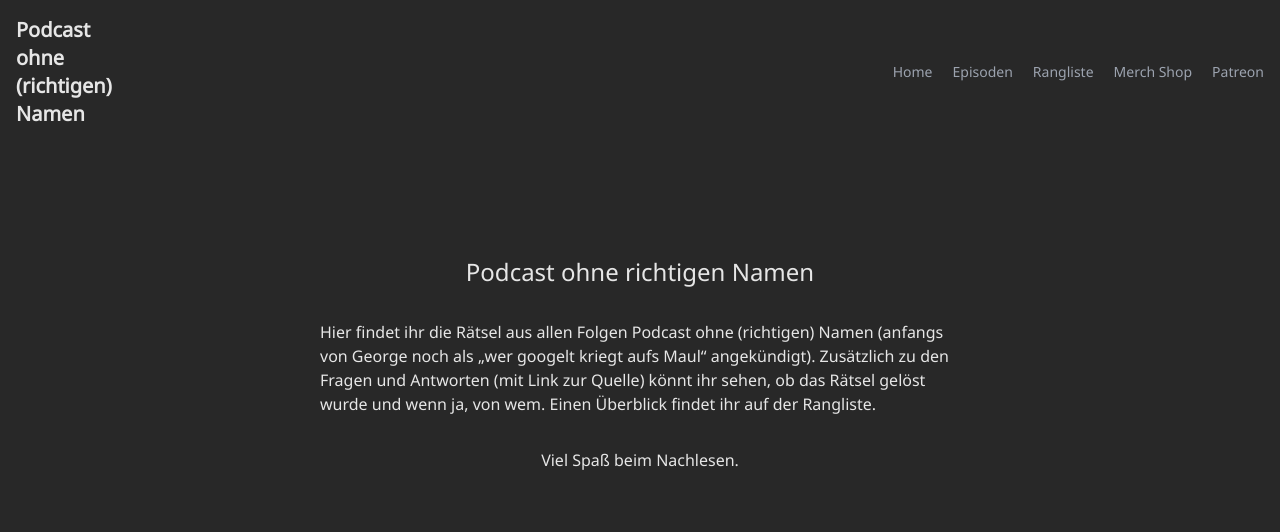
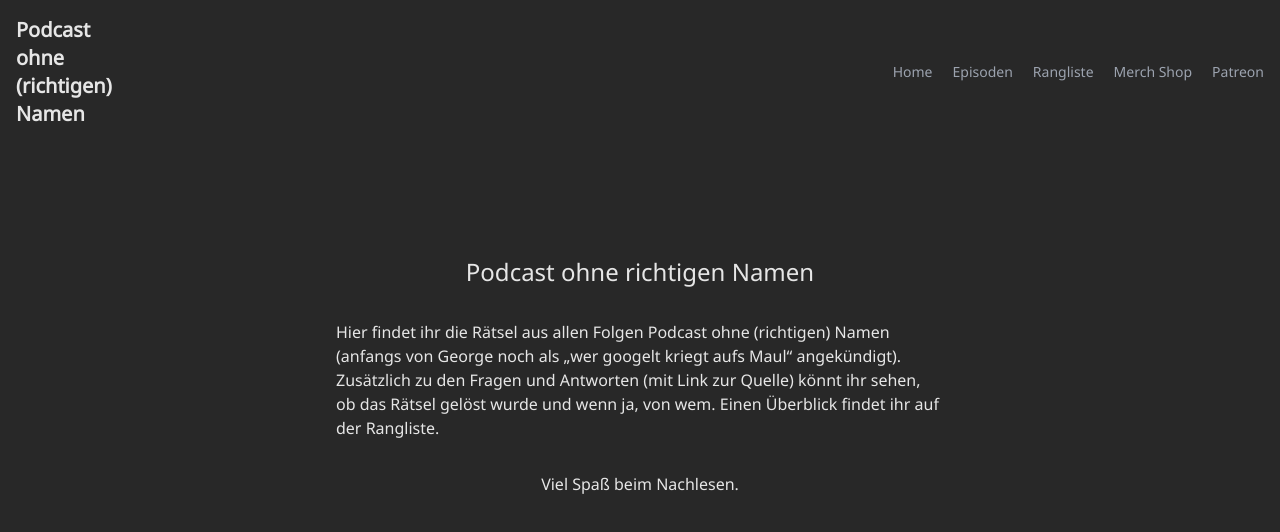
Before and after one commit to Wizzel1/podcast-ohne-richtigen-namen, a SvelteKit app: page / in a window 1280 px wide. Shown: the top 532 px of the page. Built offline with nearby package versions, Linux system fonts and the light colour scheme.

Commit message:
Update layout margin

```diff
--- a/src/routes/+layout.svelte
+++ b/src/routes/+layout.svelte
@@ -85,6 +85,6 @@
 	</nav>
 </header>
 
-<div class="min-h-screen bg-base-200 mt-28">
+<div class="min-h-screen bg-base-200 mt-28 mx-8">
 	<slot />
 </div>
```
